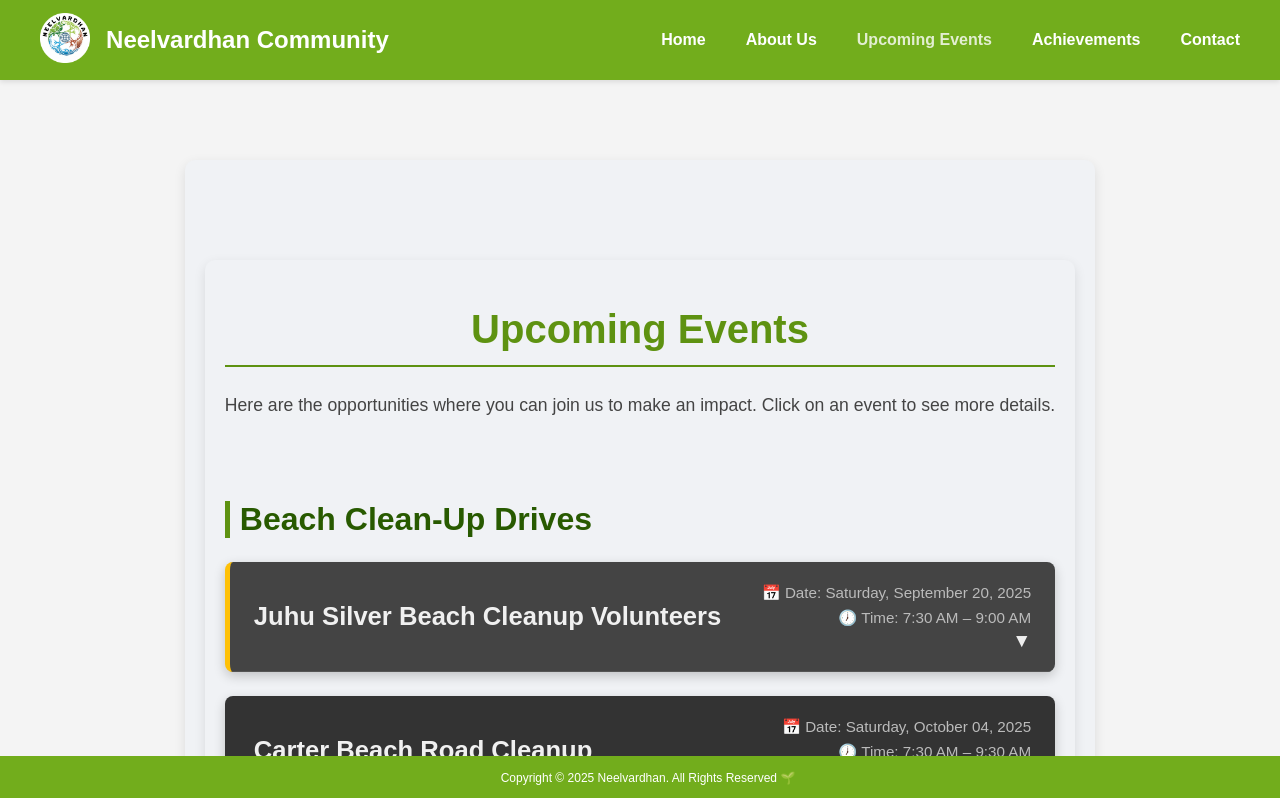
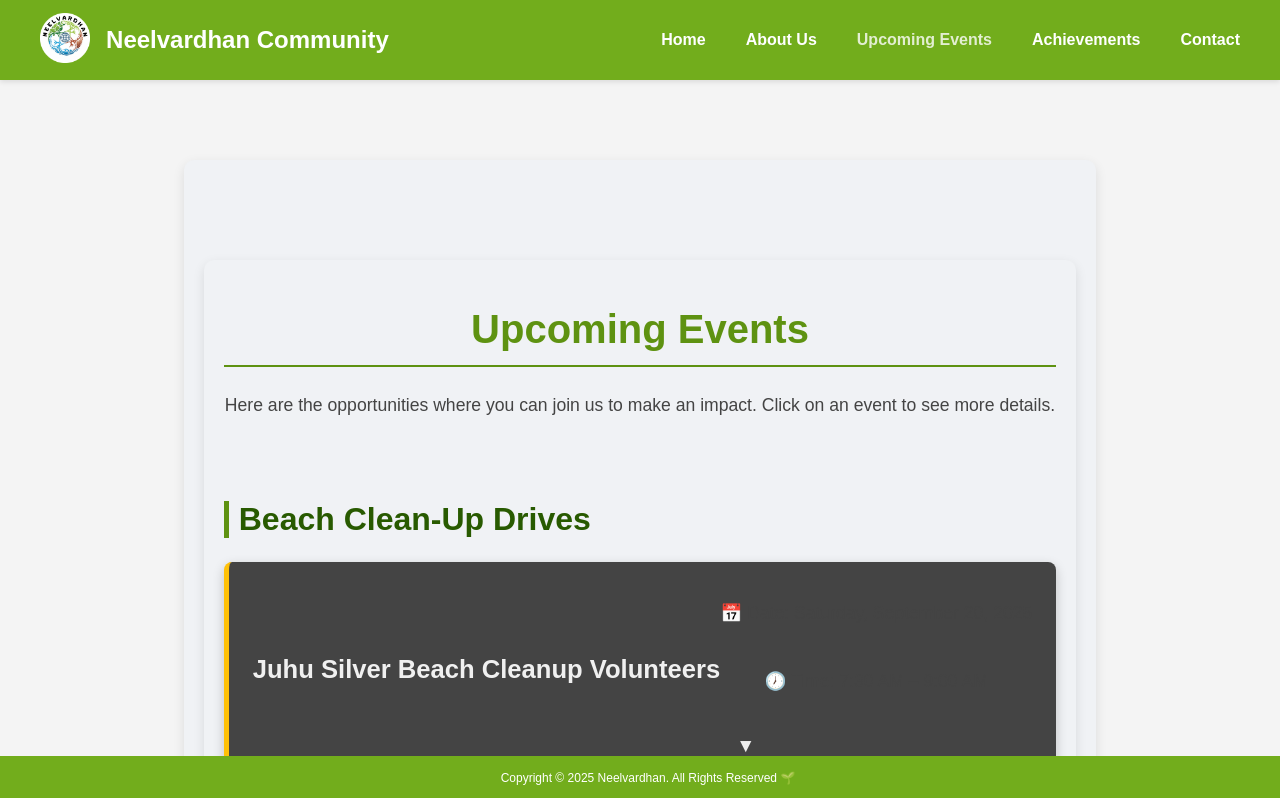
Before and after one commit to OG-DHRUV-1002/dns-website, a React (Create React App) app: page /upcoming-events in a window 1280 px wide. Shown: the top 798 px of the page. Built offline with nearby package versions, Linux system fonts and the light colour scheme.

Commit message:
Update EventCard.js

```diff
--- a/src/components/EventCard.js
+++ b/src/components/EventCard.js
@@ -1,14 +1,16 @@
 // src/components/EventCard.js
 import React from 'react';
-// Assuming you have a CSS file for EventCard specific styles if not in global CSS
-// import '../styles.css';
+// Assuming main styles.css handles .event-card, .signup-btn etc.
 
 const EventCard = ({ event, isExpanded, onHeaderClick }) => {
   return (
+    // Your original card design implies a dark background for the card
+    // and bright text. The classes '.event-card' and '.internal-event'
+    // will control this via styles.css.
     <div className={`event-card ${isExpanded ? 'expanded' : ''} ${event.isInternal ? 'internal-event' : ''}`}>
-      <div className="event-header" onClick={() => onHeaderClick(event.id)}> {/* Use event.id */}
+      <div className="event-header" onClick={() => onHeaderClick(event.id)}>
         <h2>{event.title}</h2>
-        <div className="event-info">
+        <div className="event-info-summary"> {/* New class for event summary container */}
           <p>📅 Date: {event.date}</p>
           <p>🕖 Time: {event.time}</p>
           <span className="dropdown-arrow">{isExpanded ? '▲' : '▼'}</span>
@@ -16,7 +18,7 @@ const EventCard = ({ event, isExpanded, onHeaderClick }) => {
       </div>
       {isExpanded && (
         <div className="event-details">
-          <p>🤝🏼 In partnership with: {event.partners}</p> {/* Use 'partners' */}
+          <p>🤝🏼 In partnership with: {event.ngo}</p> {/* Reverted to 'ngo' */}
           <p>📍 Location: {event.location}</p>
           <p>💁🏻 Description: {event.description}</p>
           {event.isInternal ? (
```
